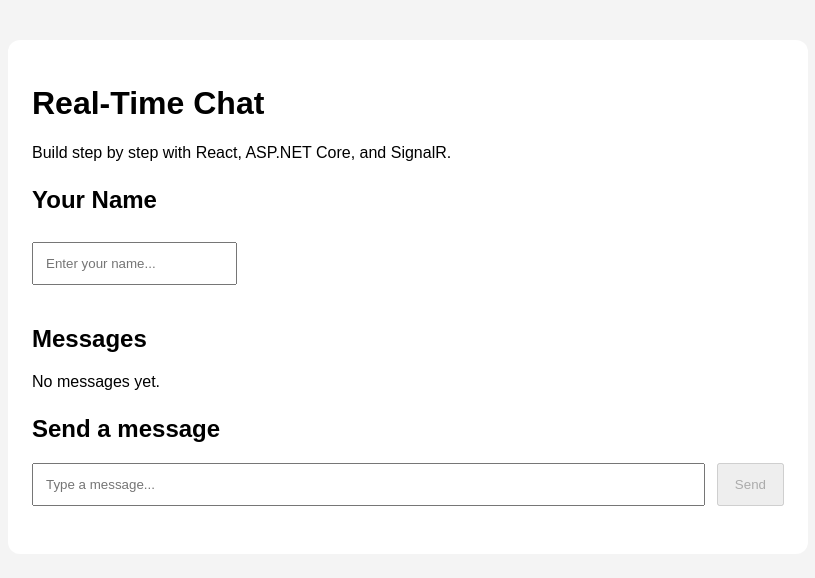
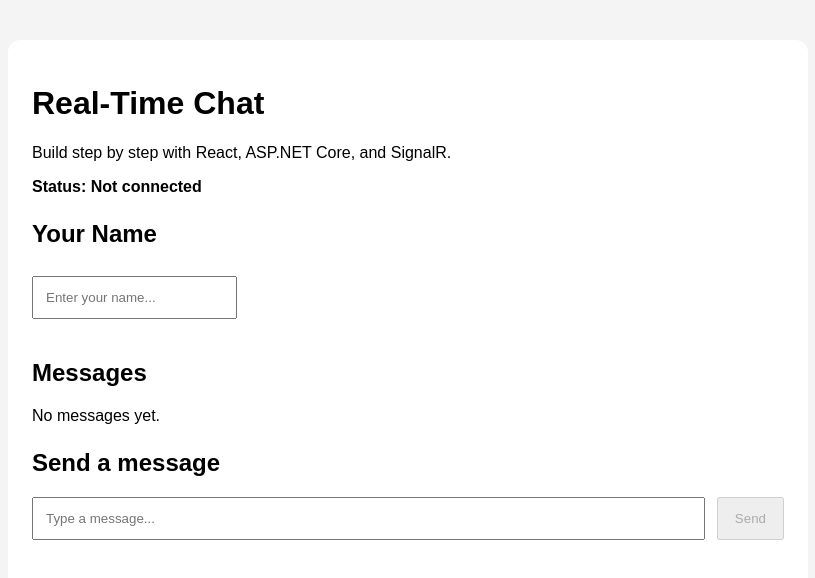
Before and after one commit to james-thegreat/realtime-chat, a React (Vite) app in the folder client/: page / in a window 1280 px wide. Shown: the top 578 px of the page, without its empty margins (232-1047 px from the left). Built offline with nearby package versions, Linux system fonts and the light colour scheme.

Commit message:
Add connection status display to chat header

```diff
--- a/client/src/index.css
+++ b/client/src/index.css
@@ -66,3 +66,7 @@
   margin-top: 8px;
   margin-bottom: 16px;
 }
+
+header p:last-child {
+  font-weight: bold;
+}
--- a/client/src/src/features/chat/ChatPage.jsx
+++ b/client/src/src/features/chat/ChatPage.jsx
@@ -6,6 +6,8 @@
 function ChatPage() {
   const [username, setUsername] = useState("");
   const [messages, setMessages] = useState([]);
+//   const [connectionStatus, setConnectionStatus] = useState("Not connected");
+  const [connectionStatus] = useState("Not connected");
 
   useEffect(() => {
     const savedUsername = localStorage.getItem("username");
@@ -36,7 +38,7 @@
 
   return (
     <main>
-      <ChatHeader />
+      <ChatHeader connectionStatus={connectionStatus} />
 
       <section>
         <h2>Your Name</h2>
--- a/client/src/src/features/chat/components/ChatHeader.jsx
+++ b/client/src/src/features/chat/components/ChatHeader.jsx
@@ -1,10 +1,11 @@
-function ChatHeader() {
-    return (
-        <header>
-            <h1>Real-Time Chat</h1>
-            <p>Build step by step with React, ASP.NET Core, and SignalR.</p>
-        </header>
-    )
+function ChatHeader({ connectionStatus }) {
+  return (
+    <header>
+      <h1>Real-Time Chat</h1>
+      <p>Build step by step with React, ASP.NET Core, and SignalR.</p>
+      <p>Status: {connectionStatus}</p>
+    </header>
+  );
 }
 
 export default ChatHeader;
```
